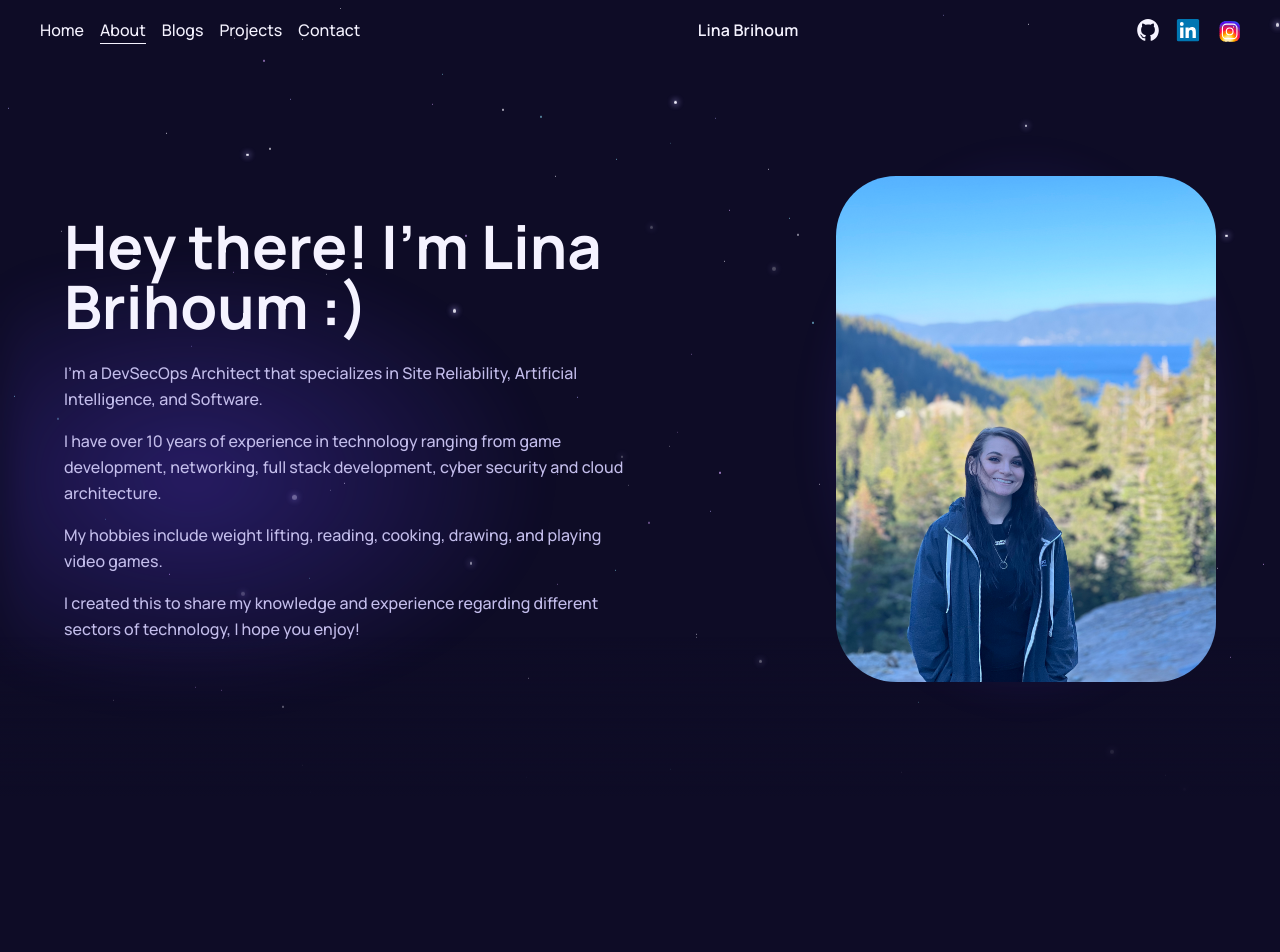
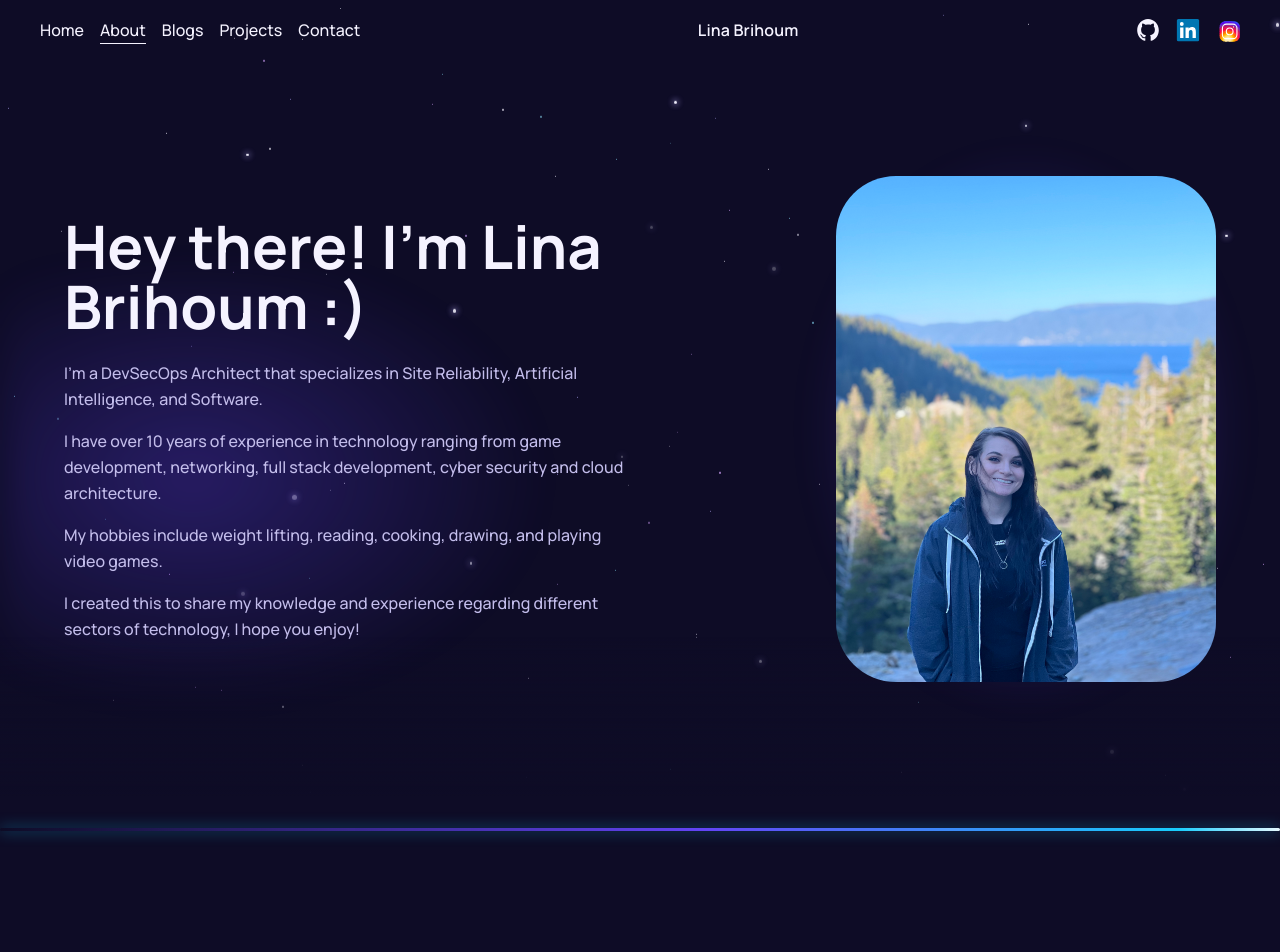
Before and after one commit to linabrihoum/portfolio_blog, a Next.js app: page /about in a window 1280 px wide. Shown: the top 952 px of the page. Built offline with nearby package versions, Linux system fonts and the light colour scheme.

Commit message:
making the about comet a lasting divider

```diff
--- a/src/components/ui/CometPass.js
+++ b/src/components/ui/CometPass.js
@@ -2,23 +2,26 @@
 import { useEffect, useRef, useState } from "react";
 import { COMET_GRADIENTS } from "./CometField";
 
-const LENGTH = 320;
-
-// A thin band that one comet streaks across, left to right, the first time the
-// band is fully on screen. Uses the ds-comet keyframe (transform/opacity only).
-// With reduced motion the global rule shortens the animation to nothing, so the
-// comet never shows.
-export function CometPass({ duration = 1.8, className }) {
+// A full-width divider drawn by a comet: the first time the band is fully on
+// screen, the comet flies in from the left and stops with its head at the right
+// edge, leaving its tail across the whole screen. It stays as a section break.
+// Uses the ds-sweep keyframe (transform only). With reduced motion the global
+// rule skips straight to the end, so the line just appears.
+export function CometPass({ duration = 1.6, className }) {
   const ref = useRef(null);
-  const [flying, setFlying] = useState(false);
+  const [drawn, setDrawn] = useState(false);
 
   useEffect(() => {
     const el = ref.current;
-    if (!el || typeof IntersectionObserver === "undefined") return;
+    if (!el) return;
+    if (typeof IntersectionObserver === "undefined") {
+      setDrawn(true);
+      return;
+    }
     const observer = new IntersectionObserver(
       ([entry]) => {
         if (!entry.isIntersecting) return;
-        setFlying(true);
+        setDrawn(true);
         observer.disconnect();
       },
       { threshold: 1 }
@@ -30,14 +33,11 @@ export function CometPass({ duration = 1.8, className }) {
   return (
     <div ref={ref} aria-hidden="true" className={`pointer-events-none relative h-16 overflow-hidden ${className ?? ""}`}>
       <span
-        className="absolute top-[calc(50%-1.5px)] h-[3px] rounded-full shadow-[0_0_14px_rgba(24,204,252,.7)]"
+        className="absolute inset-x-0 top-[calc(50%-1.5px)] h-[3px] rounded-full shadow-[0_0_14px_rgba(24,204,252,.6)]"
         style={{
-          left: -LENGTH,
-          width: LENGTH,
           background: COMET_GRADIENTS.beam,
-          "--comet-angle": "0deg",
-          "--comet-travel": `calc(100vw + ${LENGTH}px)`,
-          animation: flying ? `ds-comet ${duration}s cubic-bezier(.3,0,.7,1) both` : undefined,
+          transform: "translate3d(-100%,0,0)",
+          animation: drawn ? `ds-sweep ${duration}s cubic-bezier(.2,.7,.2,1) both` : undefined,
         }}
       />
     </div>
--- a/src/styles/motion.css
+++ b/src/styles/motion.css
@@ -6,4 +6,5 @@
 @keyframes ds-reveal{from{opacity:0;transform:translateY(30px)}to{opacity:1;transform:translateY(0)}}
 @keyframes ds-pulse{0%,100%{opacity:1}50%{opacity:.5}}
 @keyframes ds-orbit{to{transform:rotate(360deg)}}
+@keyframes ds-sweep{from{transform:translate3d(-100%,0,0)}to{transform:translate3d(0,0,0)}}
 @media (prefers-reduced-motion:reduce){*,*::before,*::after{animation-duration:.01ms!important;animation-iteration-count:1!important;transition-duration:.01ms!important}}
```
Also changed, not shown: 1 other file (tests, documents, lock files or other folders).
